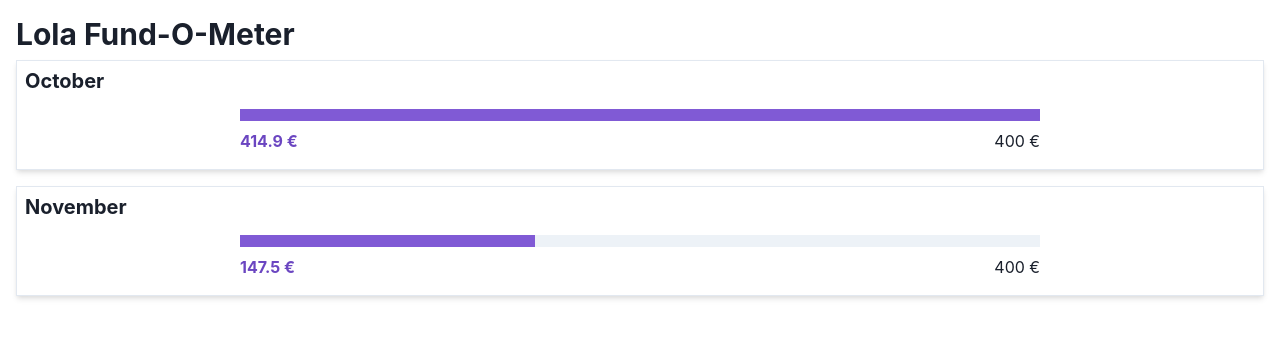
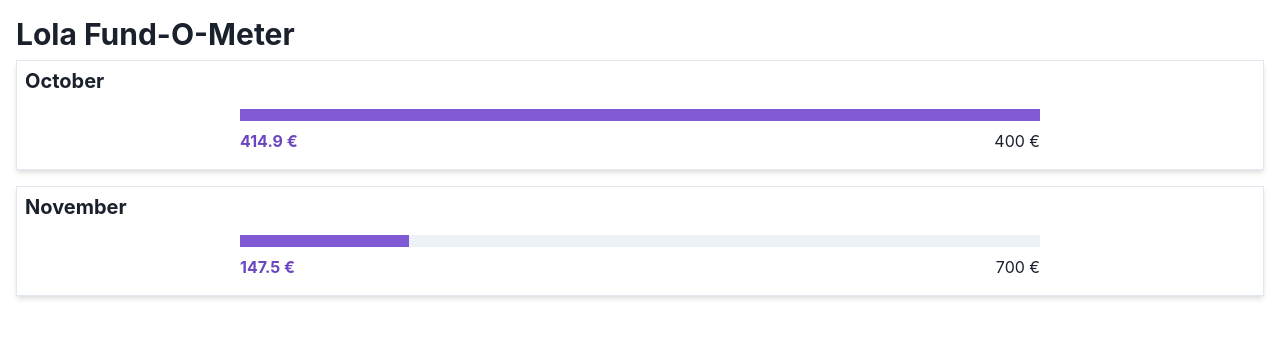
Before and after one commit to fraukesch/lola-fund-o-meter, a React (Vite) app: page / in a window 1280 px wide. Shown: the top 338 px of the page. Built offline with nearby package versions, Linux system fonts and the light colour scheme.

Commit message:
feat: add wednesdays

```diff
--- a/src/App.tsx
+++ b/src/App.tsx
@@ -11,7 +11,7 @@ function App() {
       <Flex m={4} flexDirection='column'>
         <Heading as='h1' size='lg' mb={2}>Lola Fund-O-Meter</Heading>
         <Month name='October' sum={donations.Oct.reduce((val, acc) => acc + val, 0)} sundays={4} />
-        <Month name='November' sum={donations.Nov.reduce((val, acc) => acc + val, 0)} sundays={4} />
+        <Month name='November' sum={donations.Nov.reduce((val, acc) => acc + val, 0)} sundays={4} wednesdays={4}/>
       </Flex>
   )
 }
--- a/src/Month.tsx
+++ b/src/Month.tsx
@@ -1,17 +1,17 @@
 import {Box, Center, Flex, Heading, Progress, Text} from '@chakra-ui/react';
 
-export const Month = ({name, sum, sundays}: {name: string, sum: number, sundays: number}) => (
+export const Month = ({name, sum, sundays, wednesdays = 0}: {name: string, sum: number, sundays: number, wednesdays?: number}) => (
     <Box shadow='md' borderWidth='1px' mb={4}>
         <Heading as='h2' size='md' m={2}>{name}</Heading>
         <Center m={4}>
             <Box position='relative' width='90%' maxWidth='800px'>
                 <Progress
-                    value={sum / sundays}
+                    value={sum / (sundays * 100 + wednesdays * 75) * 100}
                     colorScheme='purple'
                 />
                 <Flex width='100%' justifyContent='space-between' mt={2}>
                     <Text fontWeight='bold' color='purple.600'>{`${sum} €`}</Text>
-                    <Text>{sundays * 100} €</Text>
+                    <Text>{sundays * 100 + wednesdays * 75} €</Text>
                 </Flex>
             </Box>
         </Center>
```
